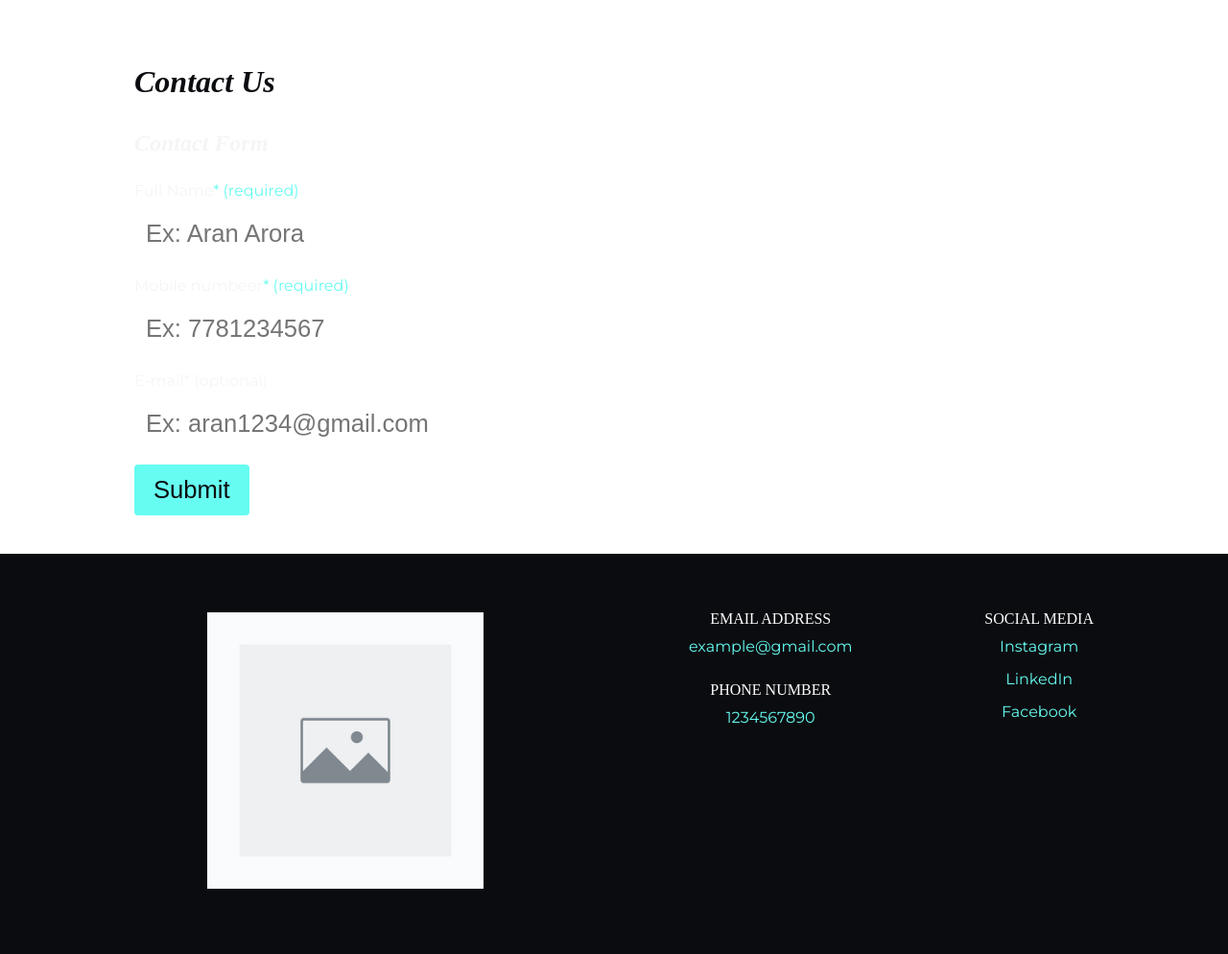
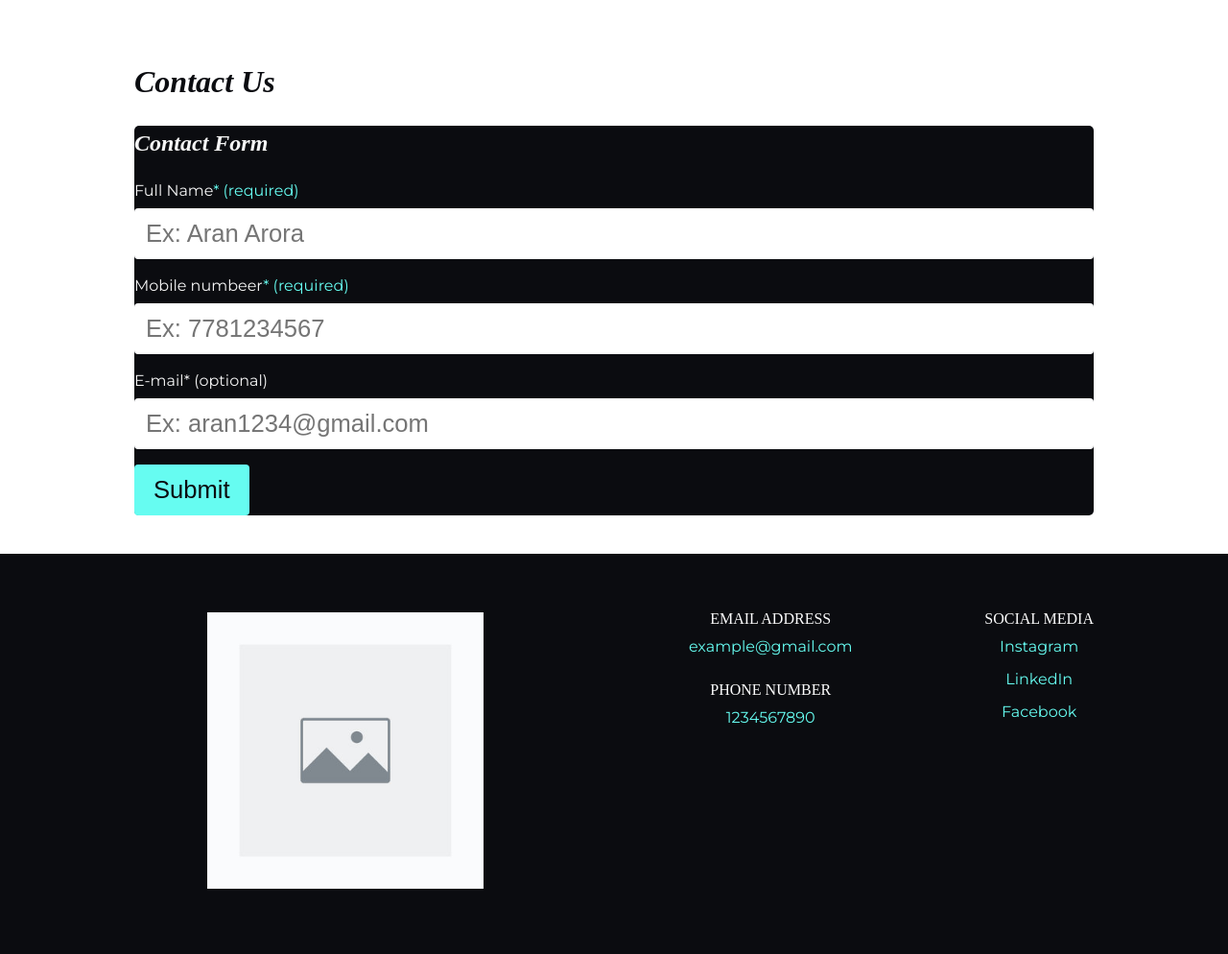
Before and after one commit to Aranarora/DGL123-Project-Aran-Arora, a PHP site: template views/contact.view.php in a window 1280 px wide. Shown: the part 70-1064 px from the top of the page at 96% size. Run offline with PHP 8.4, Linux system fonts and the light colour scheme; the template is opened without the code that fills it, so the values that code supplies are empty; some web fonts are replaced.

Commit message:
Add the form wrappers's background color of 66fcf1

```diff
--- a/stylesheet.css
+++ b/stylesheet.css
@@ -383,6 +383,7 @@
 
 .form-wrapper {
     border-radius: 5px;
+    background-color: #0b0c10;
 }
 
 
```
